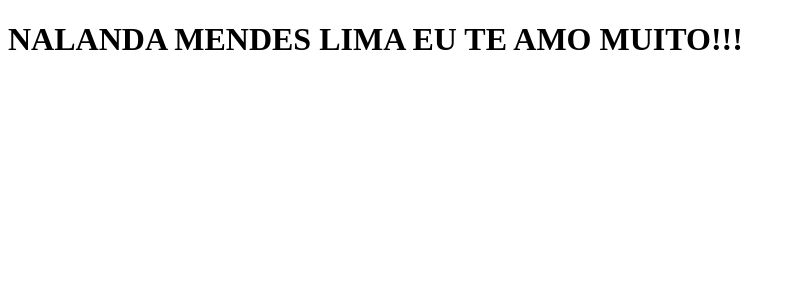
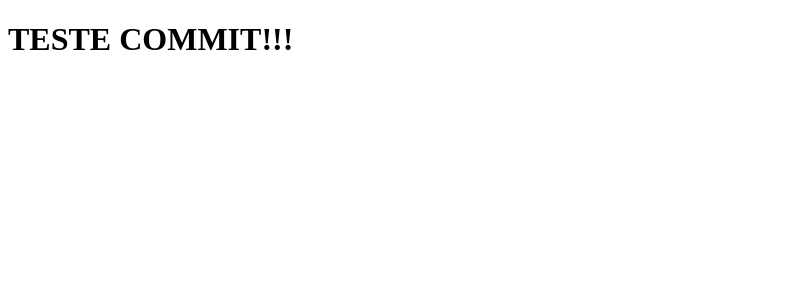
Before and after one commit to JoaoBruzetti/clone-tabnews, a Next.js app: page / in a window 1280 px wide. Shown: the top 300 px of the page, without its empty margins (0-795 px from the left). Built offline with nearby package versions, Linux system fonts and the light colour scheme.

Commit message:
change file `index.js`

```diff
--- a/pages/index.js
+++ b/pages/index.js
@@ -1,5 +1,5 @@
 function Home() {
-  return <h1> NALANDA MENDES LIMA EU TE AMO MUITO!!!</h1>;
+  return <h1> TESTE COMMIT!!!</h1>;
 }
 
 export default Home;
```
